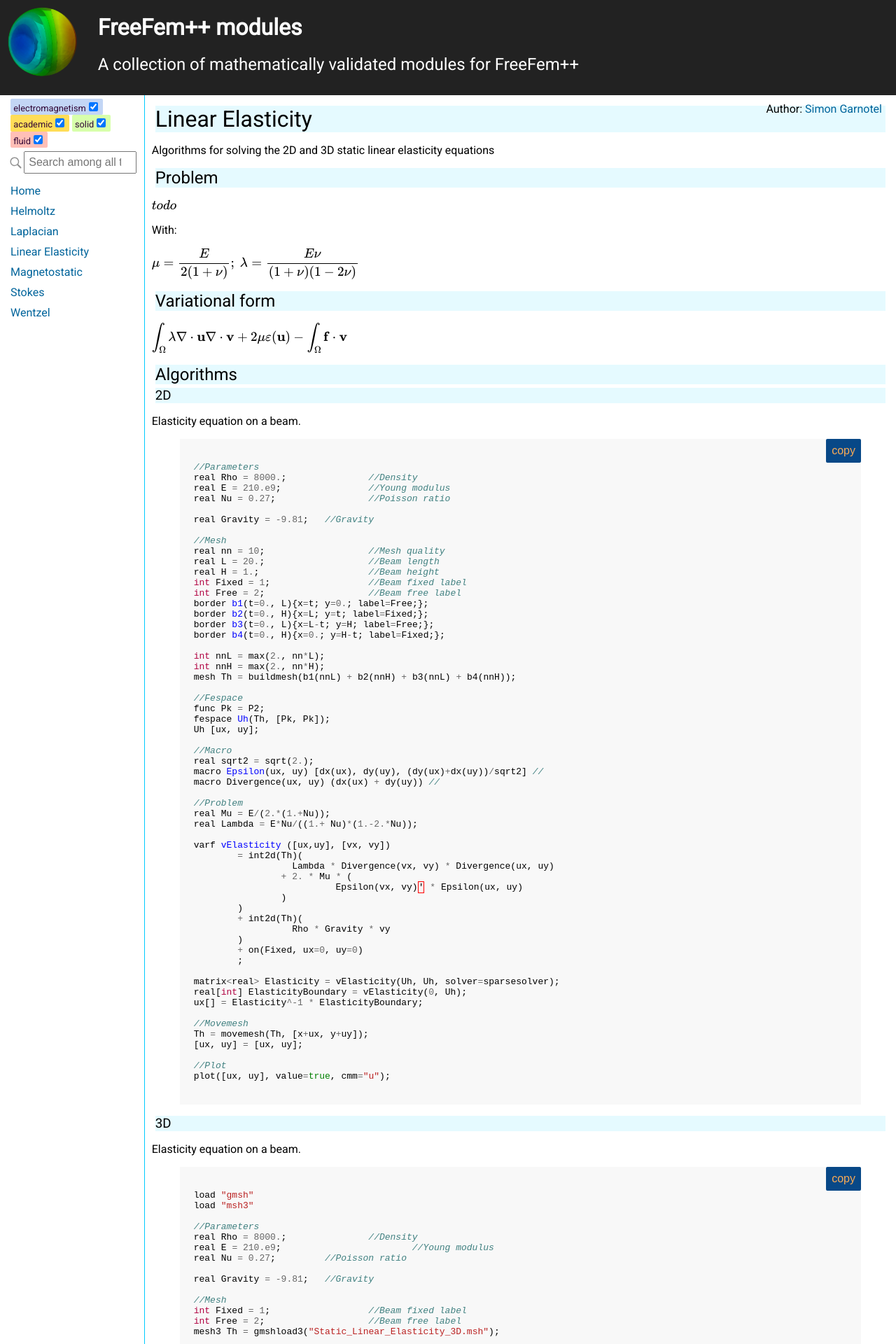
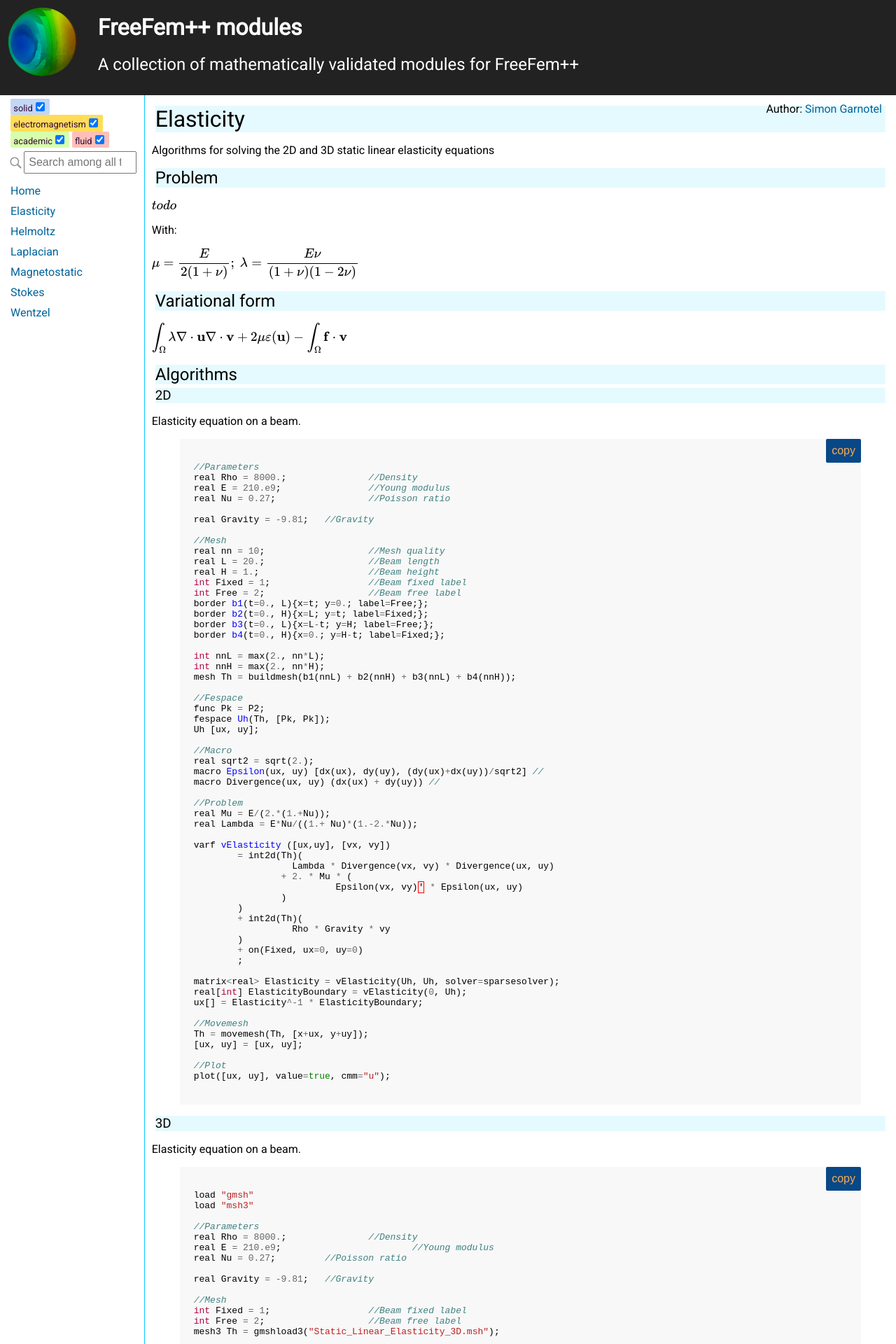
Before and after one commit to sgarnotel/Jekyll-test, a Jekyll site: the page built from _modules/elasticity.md, in a window 1280 px wide. Shown: the top 1920 px of the page at 70% size. Built offline with Jekyll 4.4.1, drawn with Linux system fonts in a browser that asks for light colours; formulas are drawn with MathJax 3; our own code applies the rules of GitHub Pages for plain Markdown files.

Commit message:
remove linear

```diff
--- a/_modules/linearElasticity.md
+++ b/_modules/elasticity.md
@@ -1,12 +1,12 @@
 ---
-name: Linear Elasticity
+name: Elasticity
 category: solid
 layout: module
 author: Simon Garnotel
 authorURL: https://github.com/sgarnotel
 ---
 
-# Linear Elasticity
+# Elasticity
 
 Algorithms for solving the 2D and 3D static linear elasticity equations
 
```
